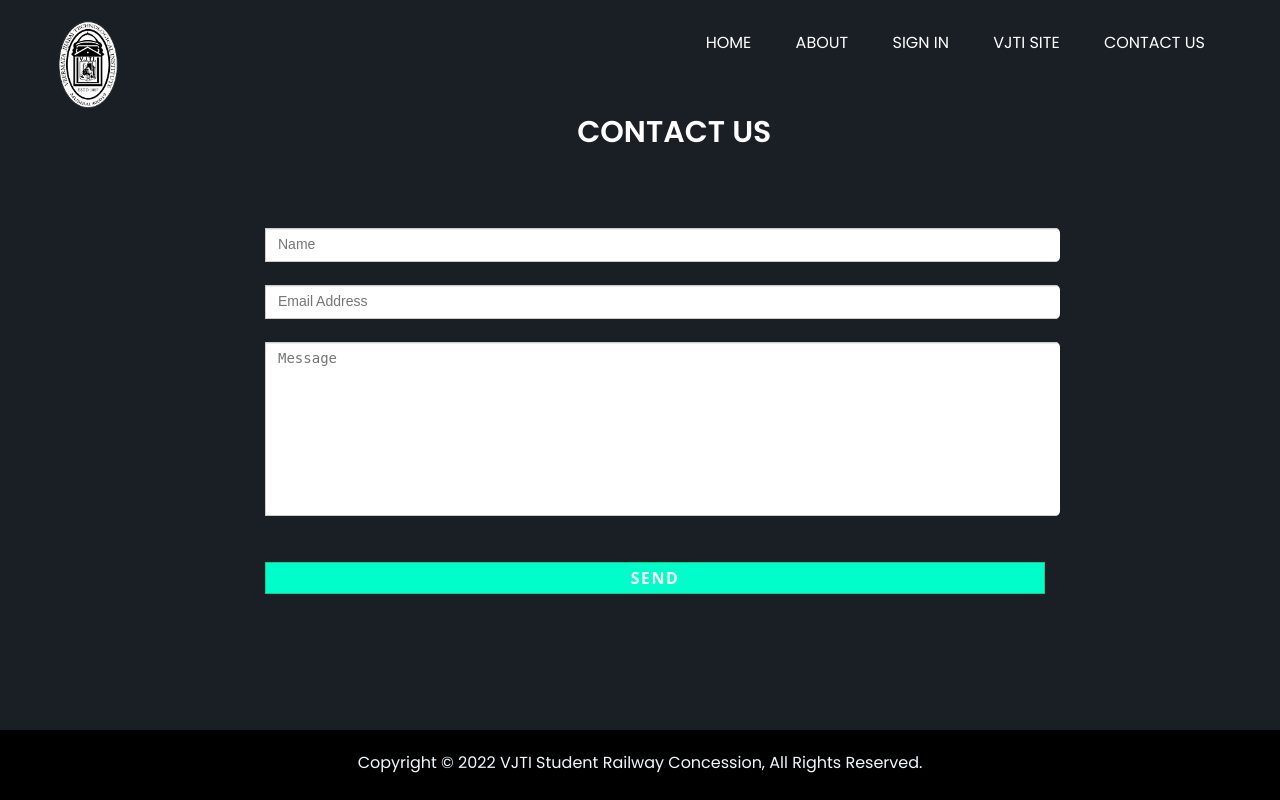
After one commit to Kashyap110/Railway-Consession, a PHP site: page /contact.html in a window 1280 px wide. The commit adds this page. Run offline with PHP 8.4, Linux system fonts and the light colour scheme.

Commit message:
Added contact us page

```diff
--- /dev/null
+++ b/contact.html
@@ -0,0 +1,64 @@
+<!DOCTYPE html>
+<html lang="en">
+<head>
+    <meta charset="UTF-8">
+    <title>Contact Us</title>
+    <link rel="stylesheet" href="css/pages.css">
+    <link href="https://fonts.googleapis.com/css2?family=Poppins:wght@400;600;700;900&display=swap" rel="stylesheet">
+</head>
+<body>
+    <header>
+    <div class="wrapper">
+        <div class="logo">
+                <img src="images/VJTI Logo (Enhanced).png" height="100px" alt="" >
+            </div>
+    <ul class="nav-area">
+    <li><a href="index.html">Home</a></li>
+    <li><a href="about.html">About</a></li>
+    <li><a href="#">Sign In</a></li>
+    <li><a href="https://vjti.ac.in/"; target="_blank">VJTI Site</a></li>
+    <li><a href="contact.html">Contact Us</a></li>
+    </ul>
+    </div>
+    </header>
+
+    <section class="contact">
+        <div class="layout">
+            <div class="text-center">
+              <h1 class="section-title">Contact Us</h1>
+            </div>
+            <div class="grid-8 form">
+              <form action="php/email.php" method="post" id="contact_form" name="contactForm">
+                <div class="form-inline clearfix">
+                  <div class="form-group grid-12 ">
+                    <input type="text" placeholder="name" id="exampleInputName" name="name" class="form-control">
+                  </div>
+                  <div class="form-group grid-12">
+                    <input type="email" placeholder="email address" id="exampleInputEmail" name="email" class="form-control">
+                  </div>
+                  <div class="form-group grid-12">
+                    <textarea placeholder="message" id="exampleInputMessage" rows="8" name="message" class="form-control"></textarea>
+                  </div>
+                </div>
+                <div class="form-group">
+                  <div style="display:none;" class="success" id="mail_success">Your message has been sent successfully.
+                  </div><!-- success message -->
+                  <div style="display:none;" class="error" id="mail_fail"> Sorry, error occured this time sending your message.
+                  </div><!-- error message -->
+                </div>
+                <div id="submit" class="form-group grid-12">
+                  <input type="submit" value="send" class="btn  btn-lg costom-btn" id="send_message">
+                </div>
+              </form>
+            </div> <!-- /.col-xs-12 .col-sm-offset-2 .col-sm-8 -->
+            <div class="grid-12">
+            </div><!-- /.col-xs-12 -->
+        </div>
+    </section>
+
+<footer style="background-color: black; height: 50px; padding-top: 20px;">
+    <p style="color: aliceblue; text-align: center;">Copyright &copy; 2022 VJTI Student Railway Concession, All Rights Reserved.</p>
+</footer>
+
+</body>
+</html>
--- a/css/about.css
+++ b/css/about.css
@@ -24,6 +24,7 @@
   .heading__title {
     font-weight: 600;
     color: white;
+    text-transform: uppercase;
   }
 
   .heading__credits {
@@ -46,7 +47,7 @@
   .cards {
     display: flex;
     flex-wrap: wrap;
-    justify-content: space-between;
+    justify-content: center;
   }
 
   .card {
--- a/css/index.css
+++ b/css/index.css
@@ -114,6 +114,10 @@ header {
 footer {
     background: #1A1E25;
     color: #868c96;
+	position: fixed;
+	left: 0;
+	bottom: 0;
+	width: 100%;
 }
 
 footer p {
--- a/css/pages.css
+++ b/css/pages.css
@@ -21,9 +21,13 @@ footer {
     color: white;
 }
 
-footer p {
-    padding: 40px 0;
-    text-align: center;
+footer {
+    background: #1A1E25;
+    color: #868c96;
+	position: fixed;
+	left: 0;
+	bottom: 0;
+	width: 100%;
 }
 
 .nav-area {
@@ -53,3 +57,47 @@ footer p {
 	width: 100%;
 	padding: 15px 0;
 }
+
+.layout {margin: 0 auto;	max-width: 1170px;	width: 100%;padding: 0 15px;}
+/********Grid Widht *******/
+
+.form-group{ float:left;    padding-left: 15px;    padding-right: 15px;       width: 50%; border-radius: 5px;}
+.grid-8{width: 66.6667%;}
+.grid-12{width: 100%;padding-left: 15px;	padding-right: 15px;	position: relative;    overflow: hidden;}
+
+
+/***Section Css******/
+
+section {   color: #000;    padding: 30px 0;}
+.text-center{text-align:center;}
+.section-title {   font-weight: 600; font-size: 30px;
+    color: white;    text-transform: uppercase;}
+.contact p {    color: #929292;    letter-spacing: 1.5px;    padding-top: 50px;}
+.form{ margin:0 auto;}
+.form form {    margin-top: 50px;}
+input {    width: 100%;}
+.form-control {    width: 100%;}
+.form-control {    background-color: #fff;    border: 1px solid #ccc;    box-shadow: 0 1px 1px rgba(0, 0, 0, 0.075) inset;
+    color: #555;    display: block;    font-size: 14px;     line-height: 1.42857;    padding: 6px 12px;
+    transition: border-color 0.15s ease-in-out 0s, box-shadow 0.15s ease-in-out 0s;    width: 100%;
+	  text-transform: capitalize;}
+
+.costom-btn {    background:#00fecb;    border: 1px solid #22c489;    color: #ffffff;
+    font: bold 16px/18px "Open Sans",sans-serif;    letter-spacing: 1.5px;    text-transform: uppercase;
+     width: 100%;	   padding: 6px 12px;	   cursor: pointer;}
+.form-group {    margin-top: 23px; border-radius: 5px;}
+.icon-text {    color: #ffffff;    font: 16px/22px "Open Sans",sans-serif;    text-align: center;
+    text-transform: uppercase;	 margin: 25px 0;}
+.icon-holder {    margin: 0 auto;    width: 265px;}
+.icon-holder ul li a {    color: #ffffff;    height: 38px;    width: 38px;}
+.icon-holder ul li {    display: inline;    padding: 12px;}
+@media (max-width:980px) {
+	.layout {				width: 80%px;	}
+	.grid-6 {				width: 50%;	}
+}
+@media (max-width:640px) {
+	.layout {		width: 80%;	}
+	.form-group, .grid-8 {		width: 100%;	}
+
+
+	}
```
Also changed, not shown: about.html (+6 -11 lines), index.html (+7 -7 lines).
